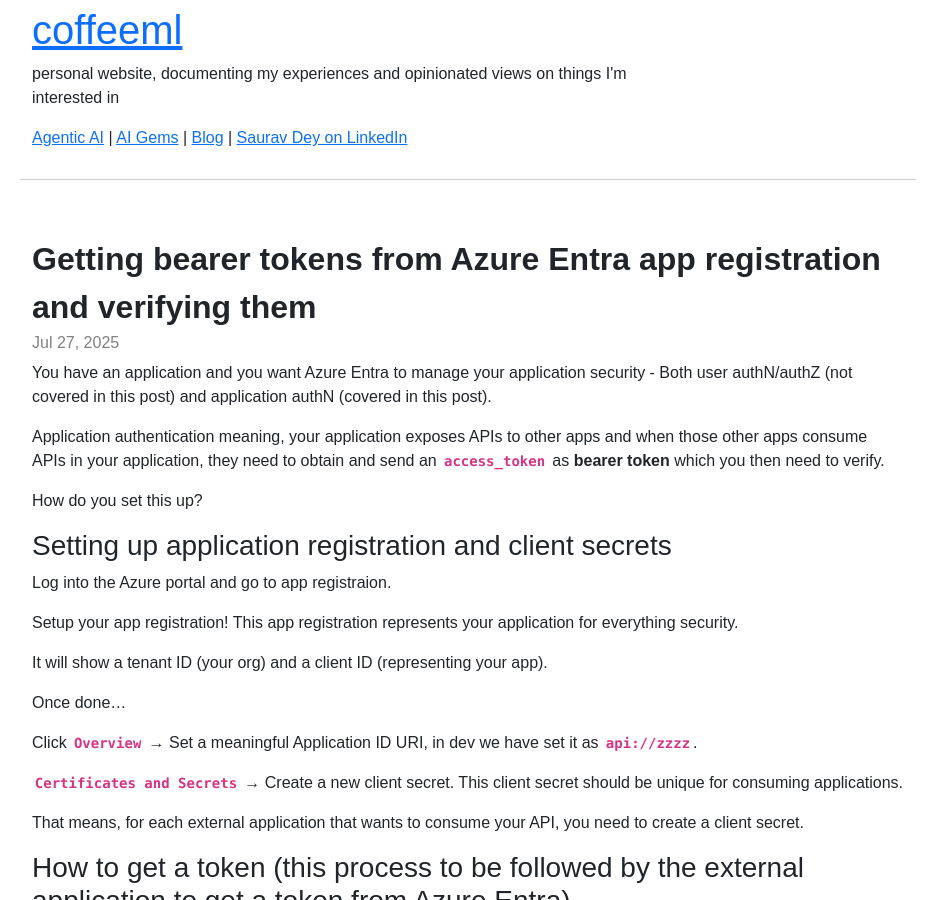
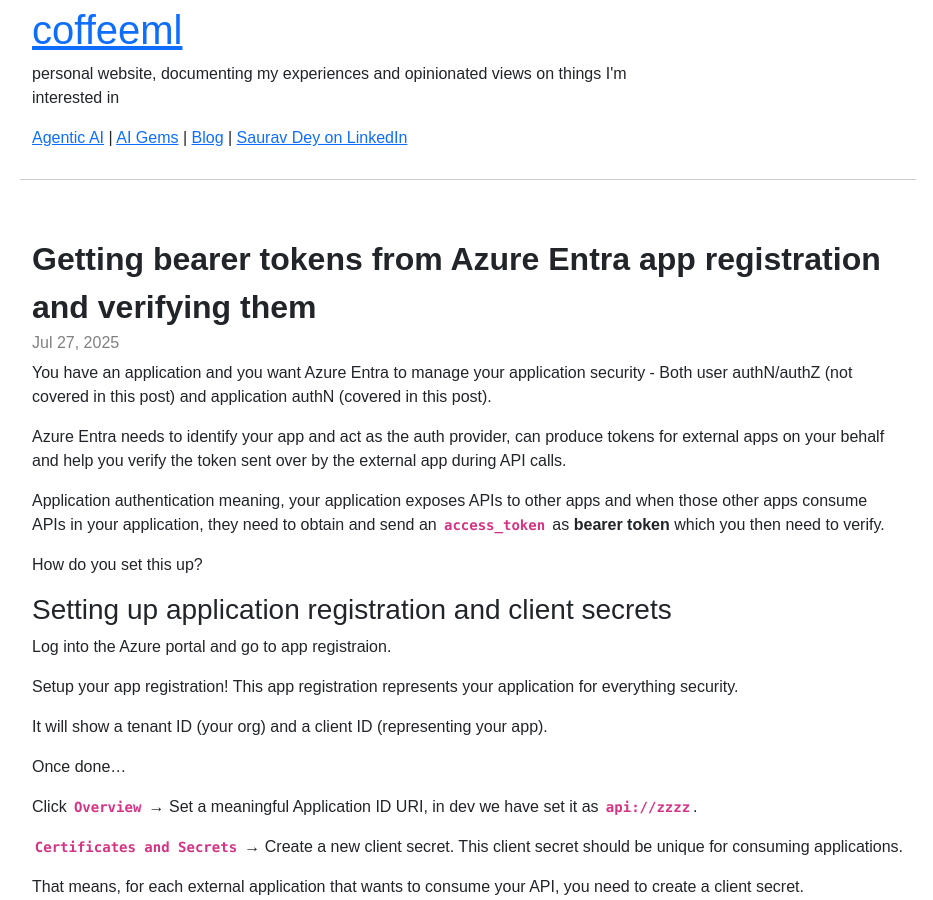
Before and after one commit to coffeeml/coffeeml.github.io, a Jekyll site: the page built from _posts/2025-08-27-Azure-entra-app-reg-bearer-tokens.markdown, in a window 1280 px wide and 900 px high. Shown: the whole window, without its empty margins (172-1105 px from the left). Built offline with Jekyll 4.4.1, drawn with Linux system fonts in a browser that asks for light colours; nearby versions of some CDN libraries; some web fonts are replaced.

Commit message:
Update 2025-08-27-Azure-entra-app-reg-bearer-tokens.markdown

```diff
--- a/_posts/2025-08-27-Azure-entra-app-reg-bearer-tokens.markdown
+++ b/_posts/2025-08-27-Azure-entra-app-reg-bearer-tokens.markdown
@@ -2,11 +2,13 @@
 layout: post
 comments: false
 title:  "Getting bearer tokens from Azure Entra app registration and verifying them"
-excerpt: "When external applications invoke an API on your application, they need to obtain and send as access token as bearer token. Then you need to verify the bearer token and allow the API call. All of these can be easily done using Azure Entra and app registrations. Azure Entra needs to identify your app and act as the auth provider, can produce tokens for external apps on your behalf and help you verify the token sent over by the external app during API calls."
+excerpt: "When external applications invoke an API on your application, they need to obtain and send as access token as bearer token. Then you need to verify the bearer token and allow the API call. All of these can be easily done using Azure Entra and app registrations."
 date:   2025-07-27 10:00:00
 ---
 
 You have an application and you want Azure Entra to manage your application security - Both user authN/authZ (not covered in this post) and application authN (covered in this post).
+
+Azure Entra needs to identify your app and act as the auth provider, can produce tokens for external apps on your behalf and help you verify the token sent over by the external app during API calls.
 
 Application authentication meaning, your application exposes APIs to other apps and when those other apps consume APIs in your application, they need to obtain and send an `access_token` as **bearer token** which you then need to verify.
 
```
